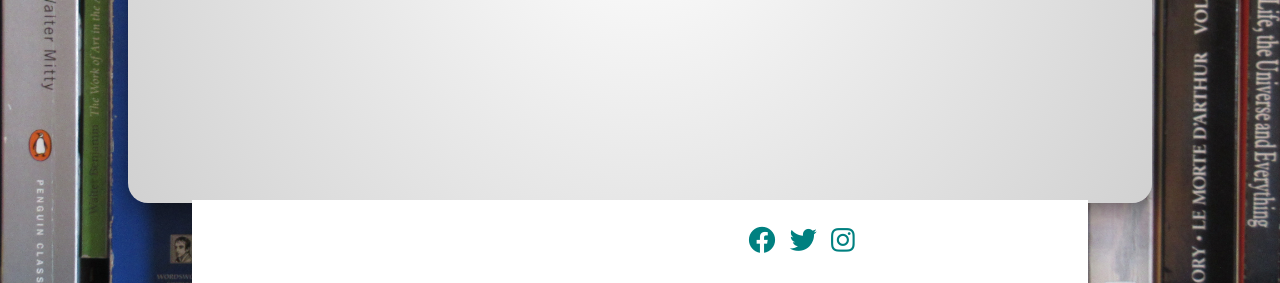
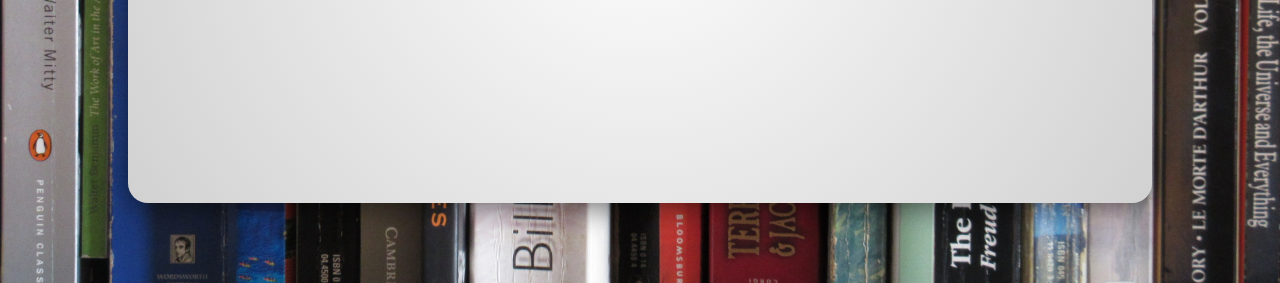
Before and after one commit to cnavotka/bookclub, a Flask app: page /search in a window 1280 px wide. Shown: the part 517-800 px from the top of the page. Run offline with Flask 2, Linux system fonts and the light colour scheme; data that the repository does not hold is empty; some libraries are stand-ins or nearby versions; some web fonts are replaced.

Commit message:
Remove it social media links from base.html

```diff
--- a/templates/base.html
+++ b/templates/base.html
@@ -58,24 +58,7 @@
 
     <!--Footer-->
 
-    <footer class="container white">
-        <div class="container row text-center justify-content-center">
 
-            <div class="container">
-              <h5 class="tile-text"></h5>
-              <ul class="right social-media">
-                <a class="grey-text text-lighten-3" href="https://www.facebook.com/" rel="noopener" target="_blank">
-                    <i class="fab fa-facebook"></i></a>
-                <a class="grey-text text-lighten-3" href="https://www.twitter.com/" rel="noopener" target="_blank">
-                    <i class="fab fa-twitter"></i></a>
-                <a class="grey-text text-lighten-3" href="https://www.instagram.com/" rel="noopener" target="_blank">
-                    <i class="fab fa-instagram"></i></a>
-              </ul>
-            </div>
-
-        </div>
-
-      </footer>
 
     <script src="https://code.jquery.com/jquery-3.6.0.min.js" i
         ntegrity="sha256-/xUj+3OJU5yExlq6GSYGSHk7tPXikynS7ogEvDej/m4=" crossorigin="anonymous"></script>
```
